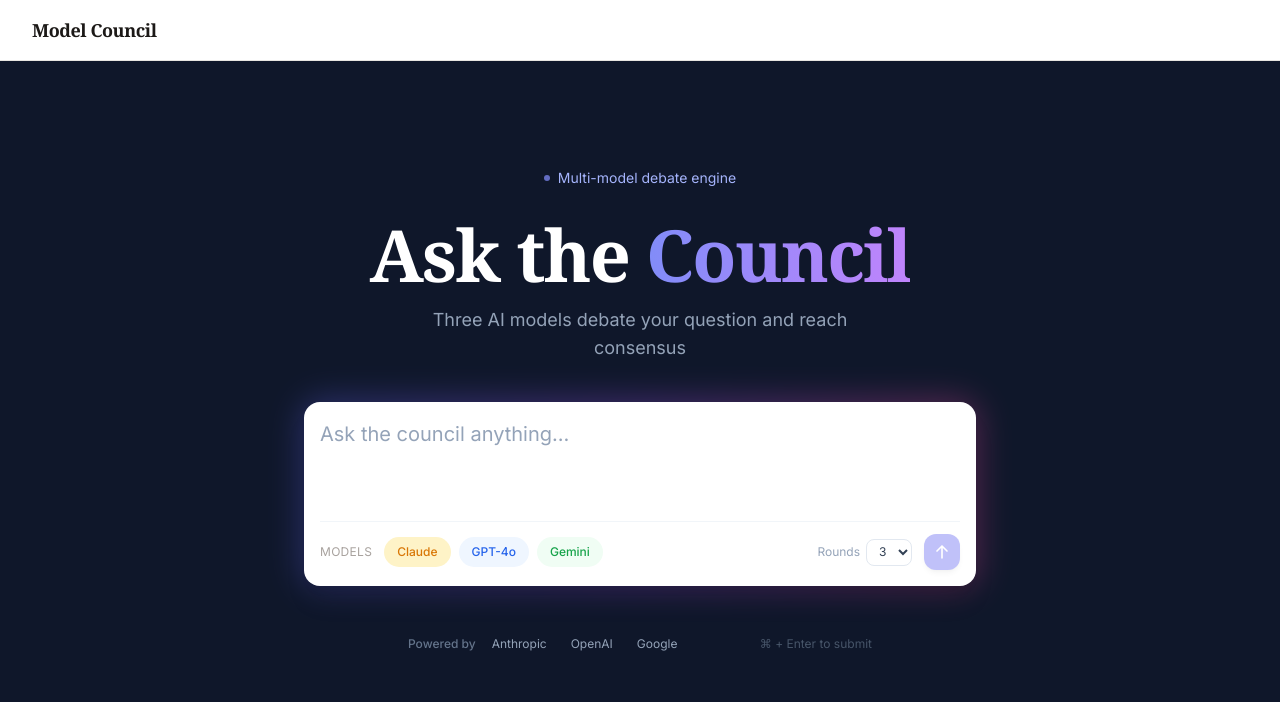
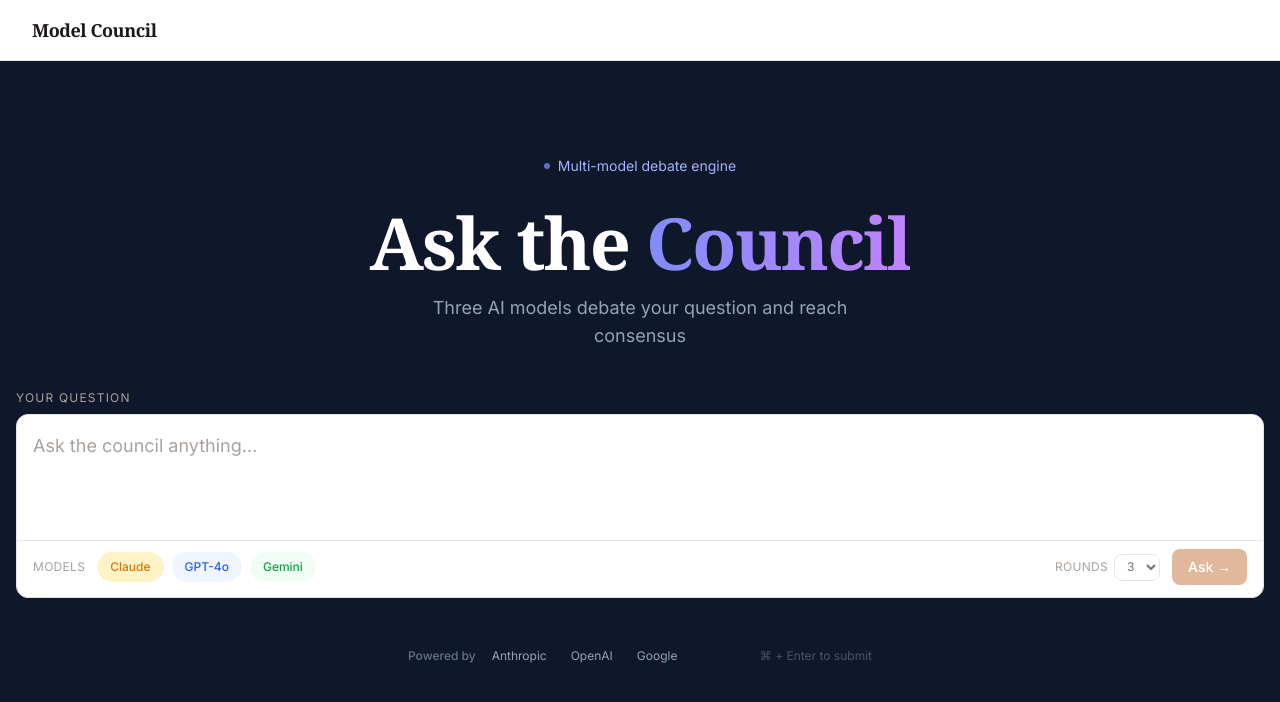
Before and after one commit to sjm2669-stack/model-council, a React (Vite) app: page / in a window 1280 px wide. Shown: the top 702 px of the page. Built offline with nearby package versions, Linux system fonts and the light colour scheme.

Commit message:
feat: restyle PromptInput — white card, terracotta button, no glow

```diff
--- a/src/components/PromptInput.jsx
+++ b/src/components/PromptInput.jsx
@@ -12,12 +12,12 @@
   }
 
   return (
-    <div className="relative group w-full max-w-2xl mx-auto">
-      {/* Outer glow */}
-      <div className="absolute -inset-1 bg-gradient-to-r from-indigo-500 via-purple-500 to-pink-500 rounded-3xl blur-lg opacity-30 group-hover:opacity-50 transition-opacity duration-500 animate-glow-pulse" />
+    <div className="w-full">
+      <label className="block text-xs uppercase tracking-widest text-[var(--color-text-faint)] mb-2">
+        Your question
+      </label>
 
-      {/* Input container */}
-      <div className="relative bg-white rounded-2xl p-4 shadow-xl">
+      <div className="bg-white border-[1.5px] border-[var(--color-border)] rounded-xl shadow-sm">
         <textarea
           ref={textareaRef}
           value={prompt}
@@ -26,21 +26,20 @@
           placeholder="Ask the council anything…"
           rows={3}
           disabled={loading}
-          className="w-full border-none outline-none text-xl text-slate-900 resize-none placeholder:text-slate-400 font-sans leading-relaxed disabled:opacity-50"
+          className="w-full border-none outline-none text-lg text-[var(--color-text)] resize-none placeholder:text-[var(--color-text-faint)] font-sans leading-relaxed disabled:opacity-50 p-4 bg-transparent rounded-xl"
         />
 
-        {/* Bottom utility bar */}
-        <div className="flex items-center justify-between pt-3 border-t border-slate-100 gap-3 flex-wrap">
+        <div className="flex items-center justify-between px-4 pb-3 pt-2 border-t border-[var(--color-border)] gap-3 flex-wrap">
           <ModelSelector selected={selectedModels} onChange={setSelectedModels} />
 
           <div className="flex items-center gap-3">
             <div className="flex items-center gap-1.5">
-              <span className="text-xs text-slate-400">Rounds</span>
+              <span className="text-xs text-[var(--color-text-faint)] uppercase tracking-wide">Rounds</span>
               <select
                 value={debateRounds}
                 onChange={e => setDebateRounds(Number(e.target.value))}
                 disabled={loading}
-                className="text-xs border border-slate-200 rounded-lg px-2 py-1 text-slate-700 bg-white outline-none focus:border-indigo-400 disabled:opacity-50"
+                className="text-xs border border-[var(--color-border)] rounded-lg px-2 py-1 text-[var(--color-text-muted)] bg-white outline-none focus:border-[var(--color-accent)] disabled:opacity-50"
               >
                 {[1, 2, 3, 4, 5].map(n => <option key={n} value={n}>{n}</option>)}
               </select>
@@ -49,11 +48,11 @@
             <button
               onClick={onSubmit}
               disabled={loading || !prompt.trim()}
-              className="w-9 h-9 rounded-xl bg-indigo-500 hover:bg-indigo-600 disabled:opacity-40 disabled:cursor-not-allowed flex items-center justify-center transition-colors shadow-md"
+              className="px-4 h-9 rounded-lg bg-[var(--color-accent)] hover:opacity-90 disabled:opacity-40 disabled:cursor-not-allowed flex items-center justify-center transition-opacity text-white text-sm font-medium"
             >
               {loading
                 ? <span className="w-4 h-4 border-2 border-white/40 border-t-white rounded-full animate-spin" />
-                : <svg className="w-4 h-4 text-white" fill="none" viewBox="0 0 24 24" stroke="currentColor" strokeWidth={2.5}><path strokeLinecap="round" strokeLinejoin="round" d="M4.5 10.5L12 3m0 0l7.5 7.5M12 3v18" /></svg>
+                : 'Ask →'
               }
             </button>
           </div>
```
